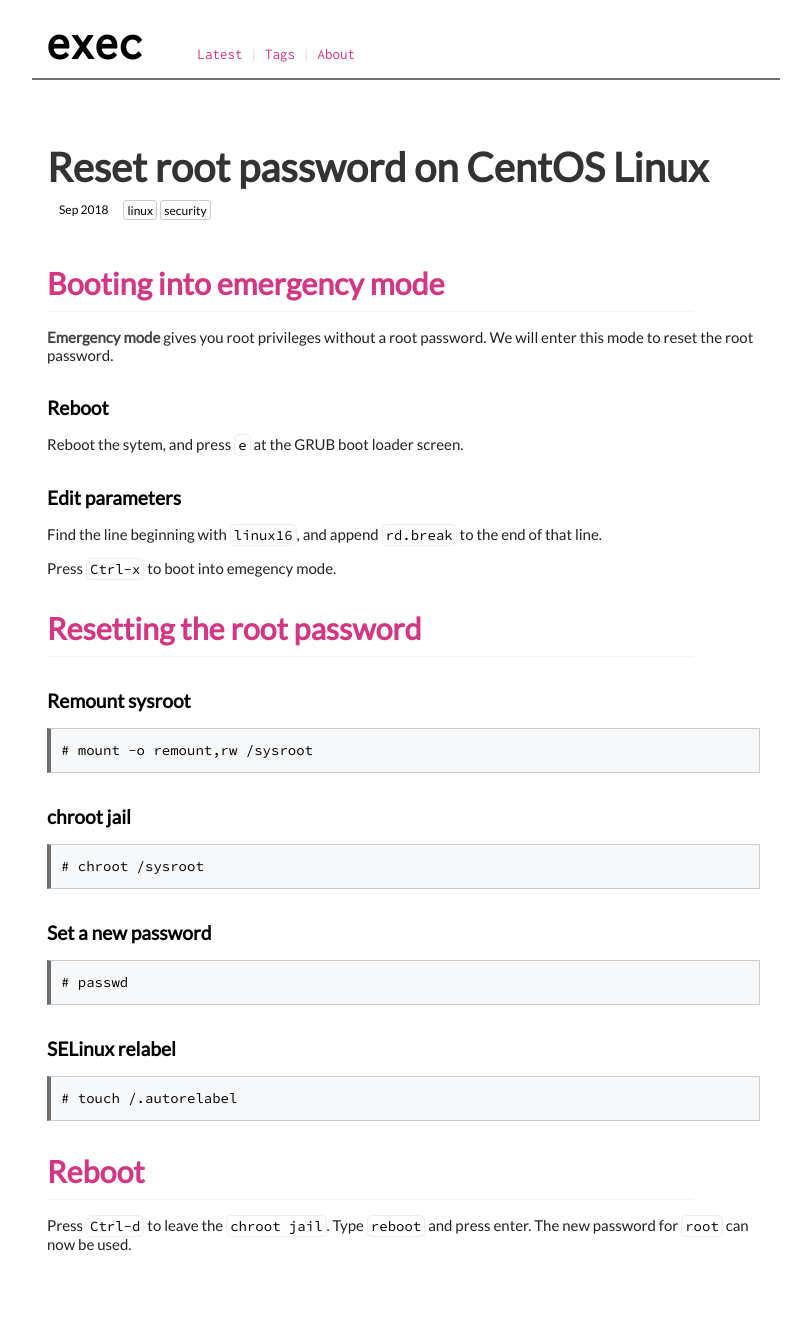
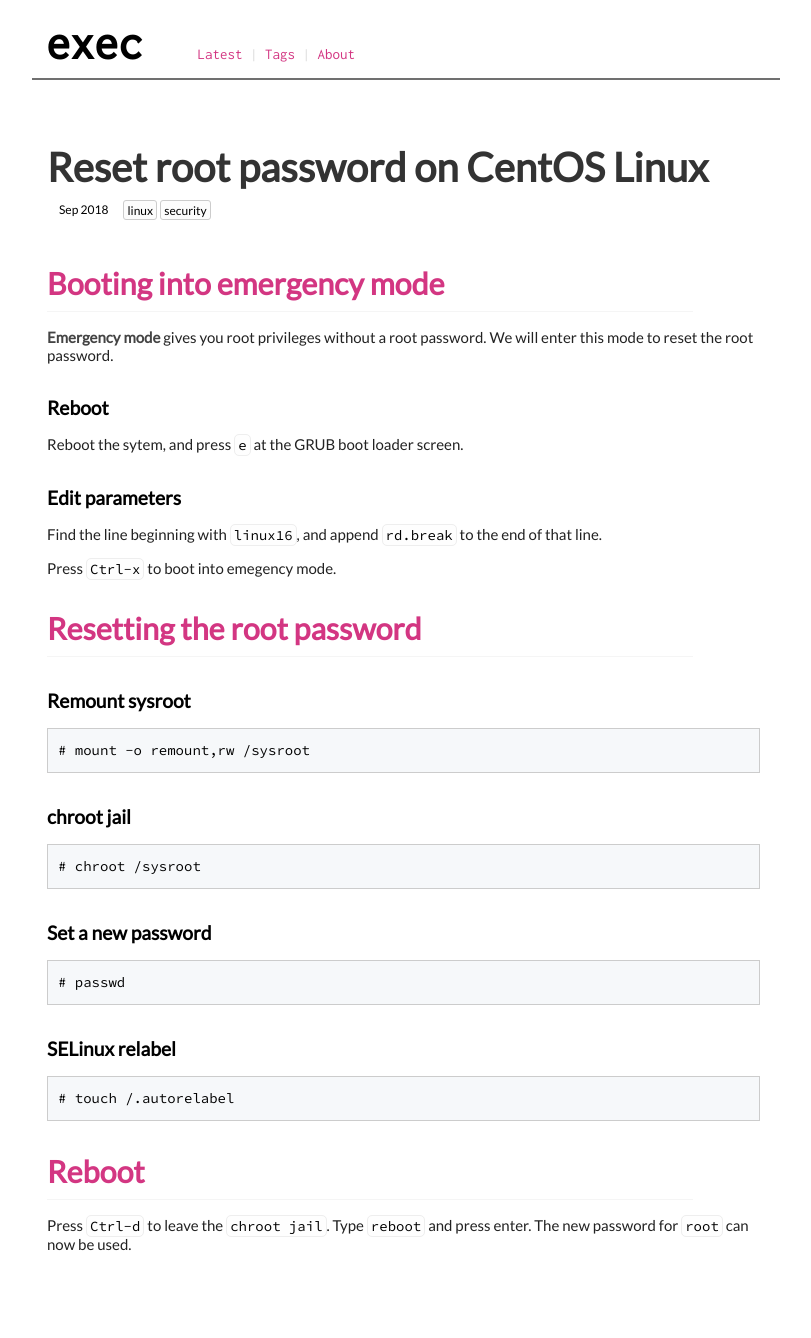
Before and after one commit to execas/execas.github.io, a Jekyll site: the page built from _posts/2018-09-03-reset-root-password-on-centos-linux.md, in a window 1280 px wide. Shown: the whole page, without its empty margins (234-1045 px from the left). Built offline with Jekyll 4.4.1, drawn with Linux system fonts in a browser that asks for light colours.

Commit message:
Update execas.css

```diff
--- a/css/execas.css
+++ b/css/execas.css
@@ -36,7 +36,7 @@
      padding-bottom: 12px;
      padding-top: 12px;
      border: 1px solid #ccc;
-     border-left: 4px solid #707070;
+     /*border-left: 4px solid #707070;*/
      white-space: pre;
      color:#000000;
      overflow: auto;
```
